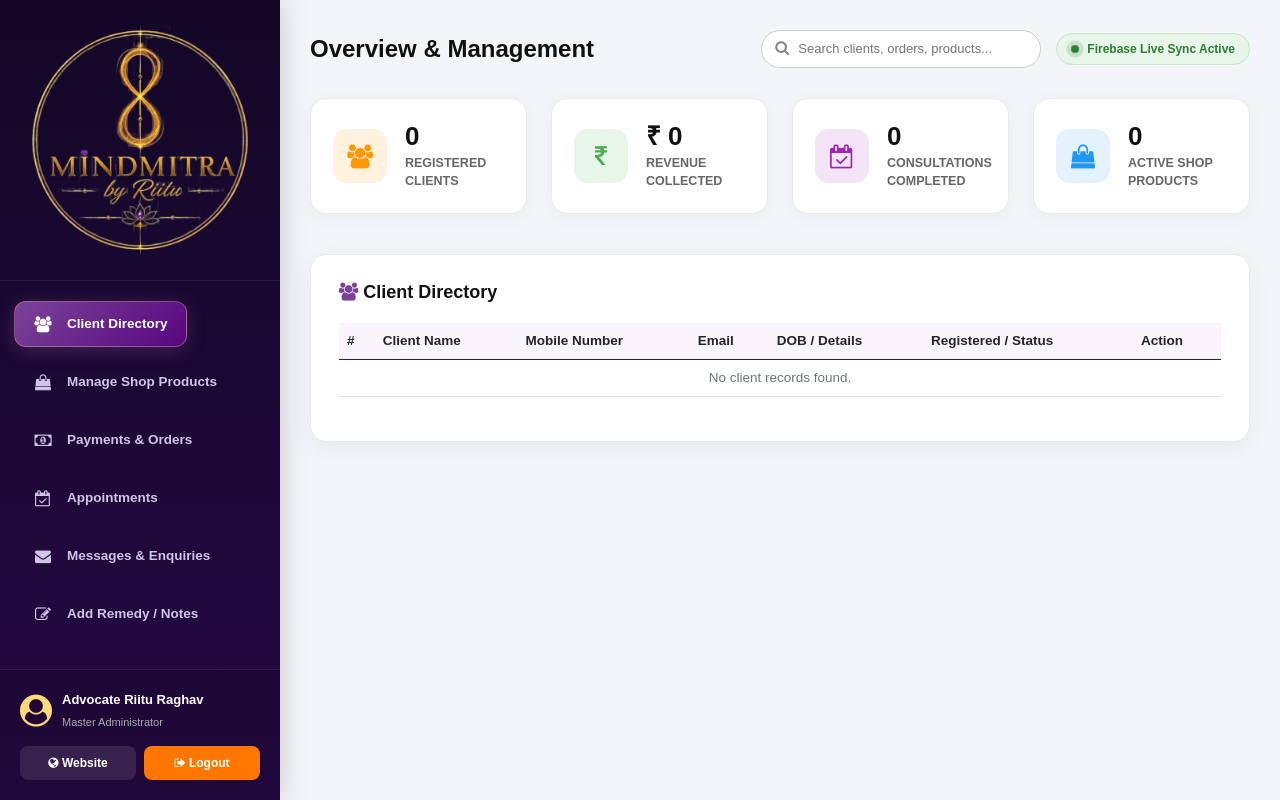
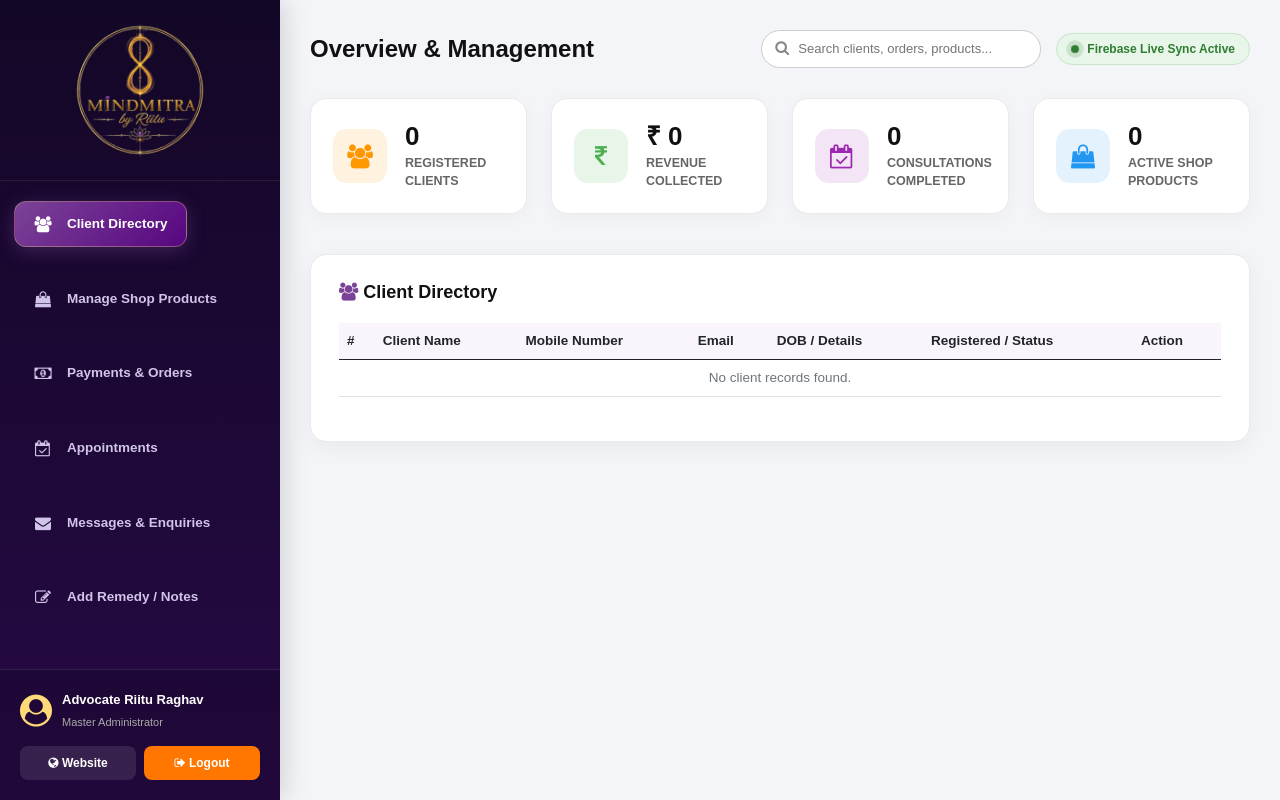
Before and after one commit to teamgrowthapex-alt/Riitu, a website: page admin-dashboard.html in a window 1280 px wide. Drawn offline with Linux system fonts and the light colour scheme; no server answers; a web font is replaced by a local one.

Commit message:
Resize logo in sidebar for admin and client portals to make it smaller

```diff
--- a/admin-dashboard.html
+++ b/admin-dashboard.html
@@ -310,7 +310,7 @@ body, html {
 	<!-- LEFT SIDEBAR NAVIGATION -->
 	<aside class="admin_sidebar">
 		<div class="sidebar_brand" style="justify-content: center; padding: 20px;">
-			<img src="images/header/logo.png" alt="Logo" style="max-width: 100%; height: auto;">
+			<img src="images/header/logo.png" alt="Logo" style="max-width: 140px; height: auto;">
 		</div>
 
 		<ul class="sidebar_menu nav nav-tabs" id="adminTab" role="tablist" style="border:none;">
```
Also changed, not shown: client-dashboard.html (+1 -1 lines).
